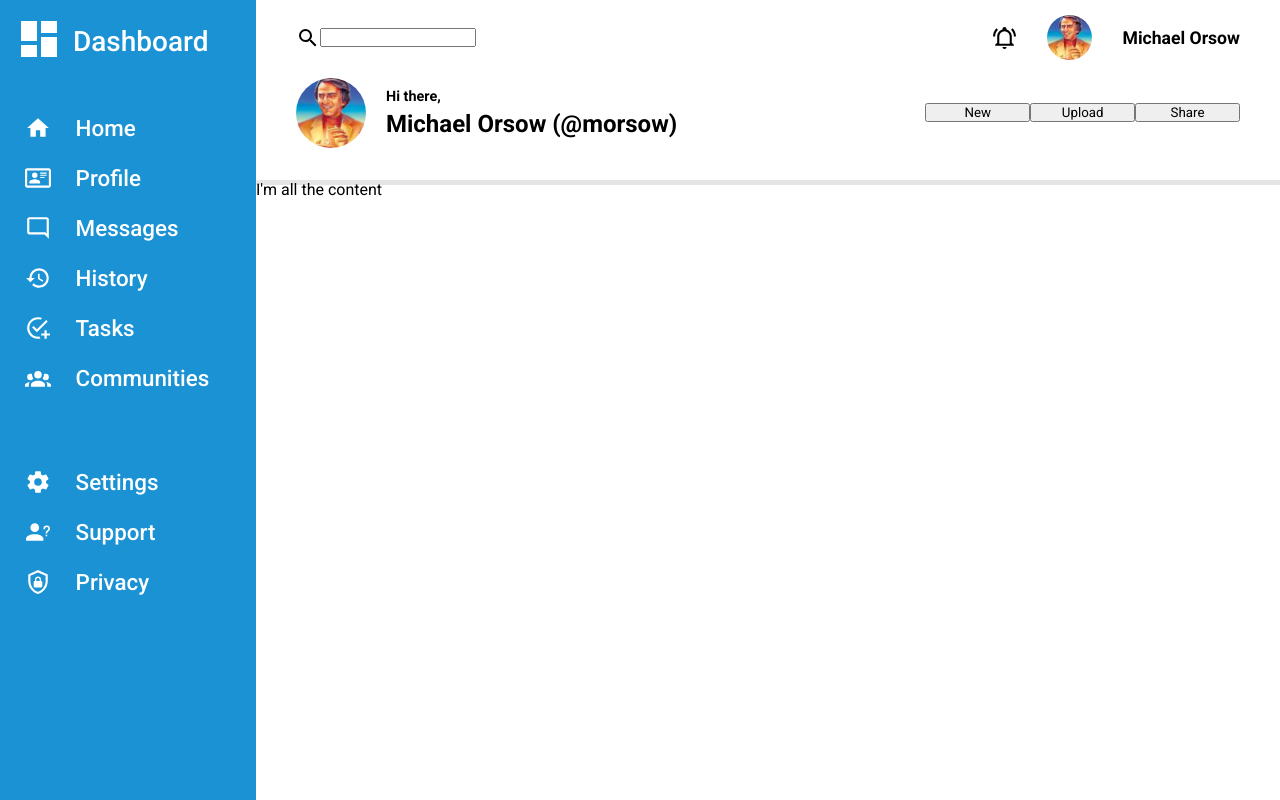
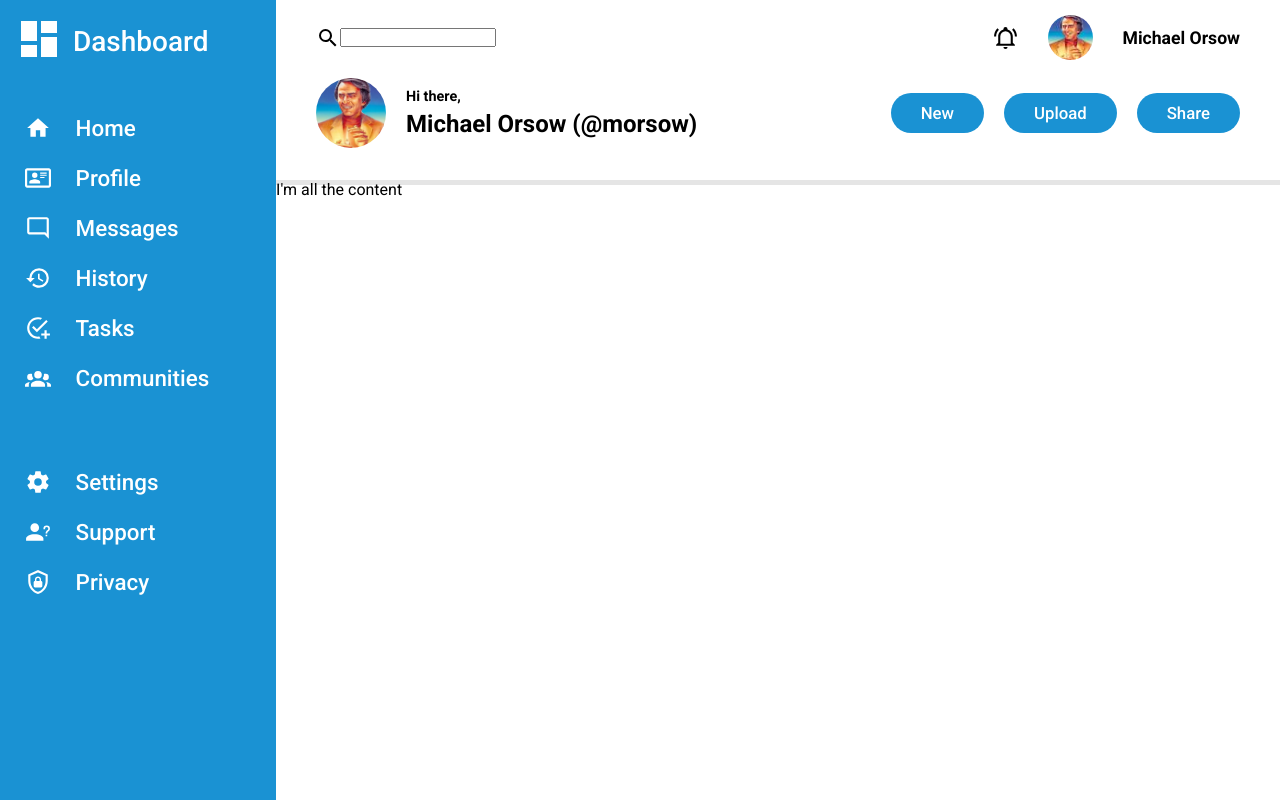
Before and after one commit to mikeorsow/admin-dashboard, a plain HTML site: page index.html in a window 1280 px wide. Drawn offline with Linux system fonts and the light colour scheme.

Commit message:
Add styling to blue header buttons

```diff
--- a/style.css
+++ b/style.css
@@ -8,7 +8,7 @@
 
 .container {
   display: grid;
-  grid-template-columns: minmax(min-content, 1fr) 4fr;
+  grid-template-columns: minmax(min-content, 1.1fr) 4fr;
   min-height: 100vh;
 }
 
@@ -164,6 +164,17 @@ ul {
   grid-row: 2;
   grid-template-columns: 1fr 1fr 1fr;
   align-items: center;
+  gap: 20px;
+}
+
+.header-action {
+  background-color: #1a92d3;
+  color: #fff;
+  border-style: none;
+  border-radius: 20px;
+  padding: 10px 30px;
+  font-size: 1.05rem;
+  font-weight: 500;
 }
 
 .grid {
```
